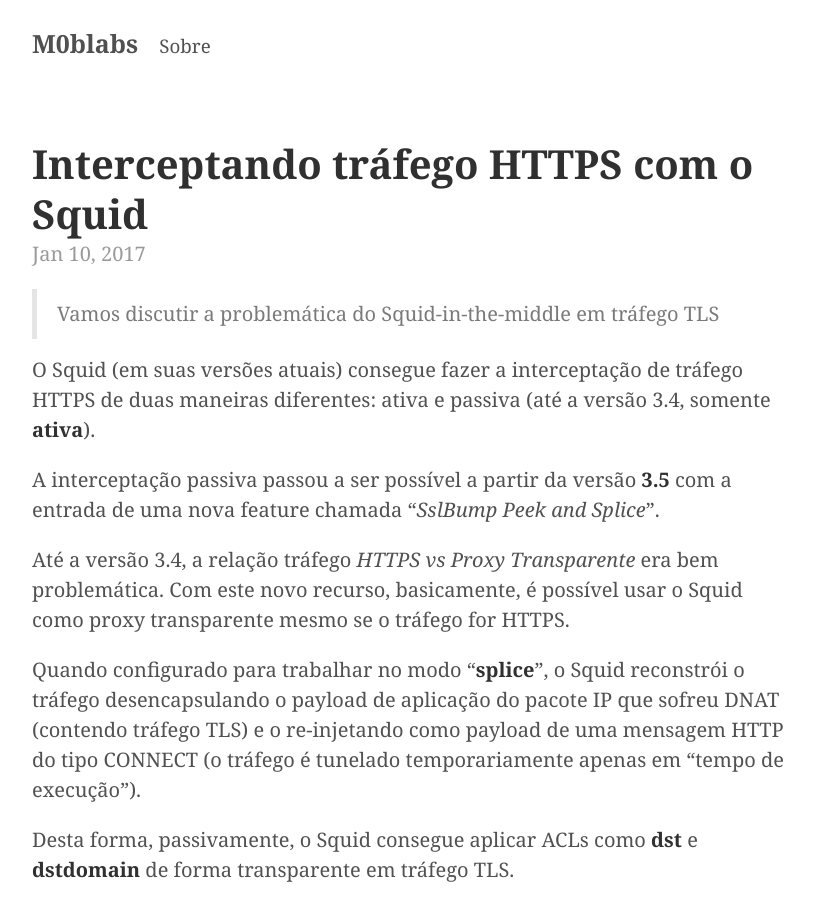
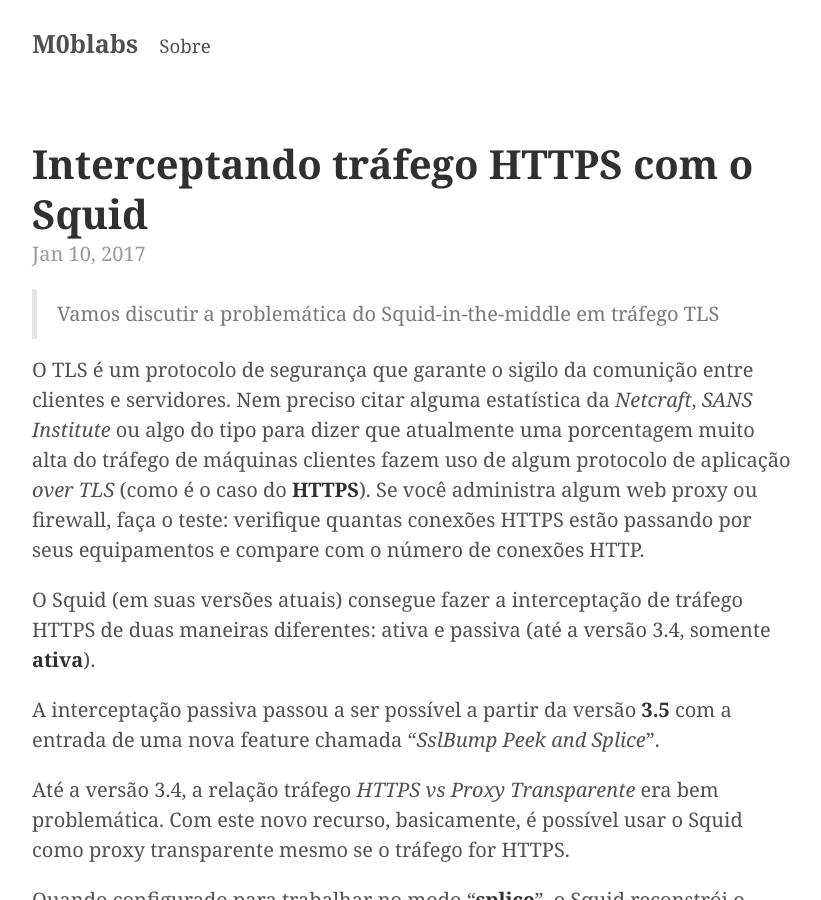
Before and after one commit to Kingm0b/jekyll-minimal-theme, a Jekyll site: the page built from _posts/2017-01-10-squid-https-inspection.md, in a window 1280 px wide and 900 px high. Shown: the whole window, without its empty margins (228-1049 px from the left). Built offline with Jekyll 4.4.1, drawn with Linux system fonts in a browser that asks for light colours.

Commit message:
Update 2017-01-10-squid-https-inspection.md

```diff
--- a/_posts/2017-01-10-squid-https-inspection.md
+++ b/_posts/2017-01-10-squid-https-inspection.md
@@ -4,6 +4,8 @@
 ---
 
 > Vamos discutir a problemática do Squid-in-the-middle em tráfego TLS
+
+O TLS é um protocolo de segurança que garante o sigilo da comunição entre clientes e servidores. Nem preciso citar alguma estatística da *Netcraft*, *SANS Institute* ou algo do tipo para dizer que atualmente uma porcentagem muito alta do tráfego de máquinas clientes fazem uso de algum protocolo de aplicação *over TLS* (como é o caso do **HTTPS**). Se você administra algum web proxy ou firewall, faça o teste: verifique quantas conexões HTTPS estão passando por seus equipamentos e compare com o número de conexões HTTP.
 
 O Squid (em suas versões atuais) consegue fazer a interceptação de tráfego HTTPS de duas maneiras diferentes: ativa e passiva (até a versão 3.4, somente **ativa**).
 
```
